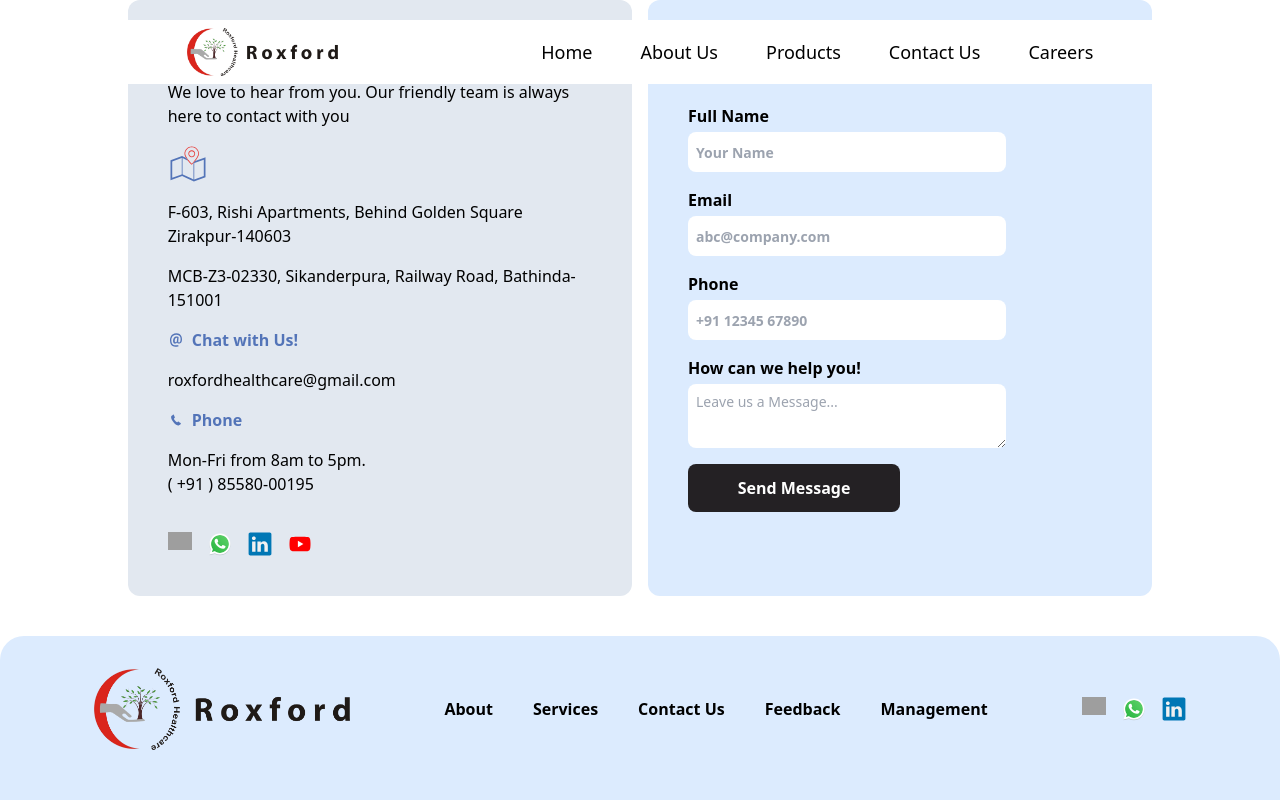
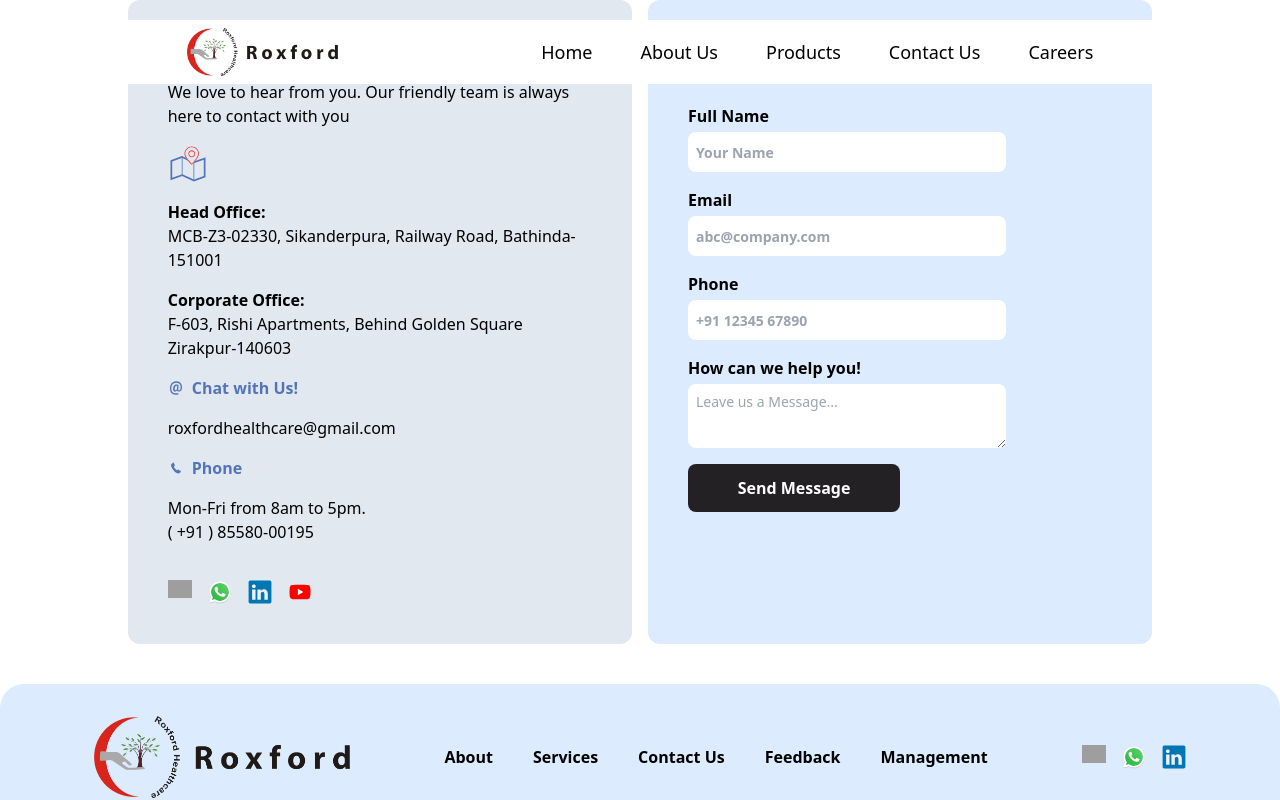
Before and after one commit to the-non-expert/roxfordHealthcare, a SvelteKit app: page /contact in a window 1280 px wide. Shown: the top 800 px of the page. Built offline with nearby package versions, Linux system fonts and the light colour scheme; grey boxes are pictures that could not be loaded.

Commit message:
adding head and corporate office address

```diff
--- a/src/routes/contact/getInTouch.svelte
+++ b/src/routes/contact/getInTouch.svelte
@@ -47,8 +47,14 @@
   <div>
     <img src={addressIcon} alt="addressIcon" class="w-10" />
   </div>
-  <p>F-603, Rishi Apartments, Behind Golden Square Zirakpur-140603</p>
-  <p>MCB-Z3-02330, Sikanderpura, Railway Road, Bathinda-151001</p>
+  <div>
+    <p class="font-bold">Head Office:</p>
+    <p>MCB-Z3-02330, Sikanderpura, Railway Road, Bathinda-151001</p>
+  </div>
+  <div>
+    <p class="font-bold">Corporate Office:</p>
+    <p>F-603, Rishi Apartments, Behind Golden Square Zirakpur-140603</p>
+  </div>
 
   <div class="flex gap-2">
     <img src={emailIcon} alt="emailIcon" class="w-4" />
```
